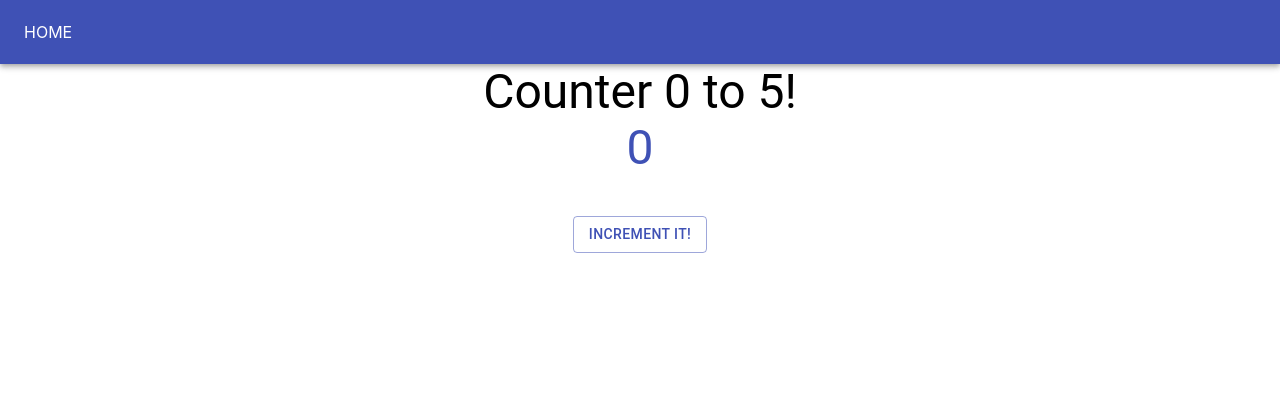
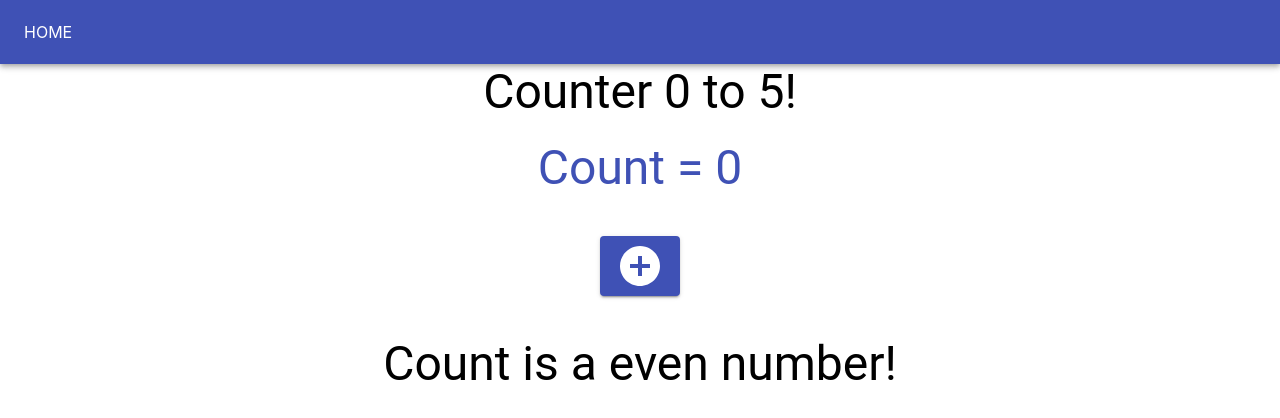
Before and after one commit to Oozaku/hello-react, a React (Create React App) app: page /counter in a window 1280 px wide. Shown: the top 418 px of the page. Built offline with nearby package versions, Linux system fonts and the light colour scheme.

Commit message:
use conditional rendering in counter

```diff
--- a/package.json
+++ b/package.json
@@ -4,6 +4,7 @@
   "private": true,
   "dependencies": {
     "@material-ui/core": "^4.11.0",
+    "@material-ui/icons": "^4.9.1",
     "@testing-library/jest-dom": "^5.11.5",
     "@testing-library/react": "^11.1.0",
     "@testing-library/user-event": "^12.1.10",
--- a/src/pages/Counter.js
+++ b/src/pages/Counter.js
@@ -3,6 +3,7 @@ import Button from '@material-ui/core/Button';
 import Grid from '@material-ui/core/Grid'
 import TopPanel from '../components/TopPanel'
 import { Typography } from '@material-ui/core';
+import AddCircleIcon from '@material-ui/icons/AddCircle';
 
 const Counter = () => {
   const [count, setCount] = useState(0);
@@ -15,16 +16,27 @@ const Counter = () => {
 
         <Grid item xs={12}>
           <Typography variant='h3' align='center'>Counter 0 to 5!</Typography>
-          <Typography variant='h3' align='center' color='primary'>{count}</Typography>
+          <br/>
+          <Typography variant='h3' align='center' color='primary'>Count = {count}</Typography>
         </Grid>
 
         <Grid container item xs={12} justify='center'>
           <Button
             color='primary'
-            variant='outlined'
+            variant='contained'
             onClick={() => setCount((count + 1) % 6)}>
-            Increment it!
+            <AddCircleIcon style={{ fontSize:  48}}/>
           </Button>
+        </Grid>
+
+        <Grid container item xs={12} justify='center'> {/*check if count is a odd or even number*/}
+          {
+            count % 2 == 0? (
+              <Typography variant='h3'>Count is a even number!</Typography>
+            ):(
+              <Typography variant='h3'>Count is a odd number!</Typography>
+            )
+          }
         </Grid>
 
       </Grid>
```
Also changed, not shown: 1 other file (tests, documents, lock files or other folders).
